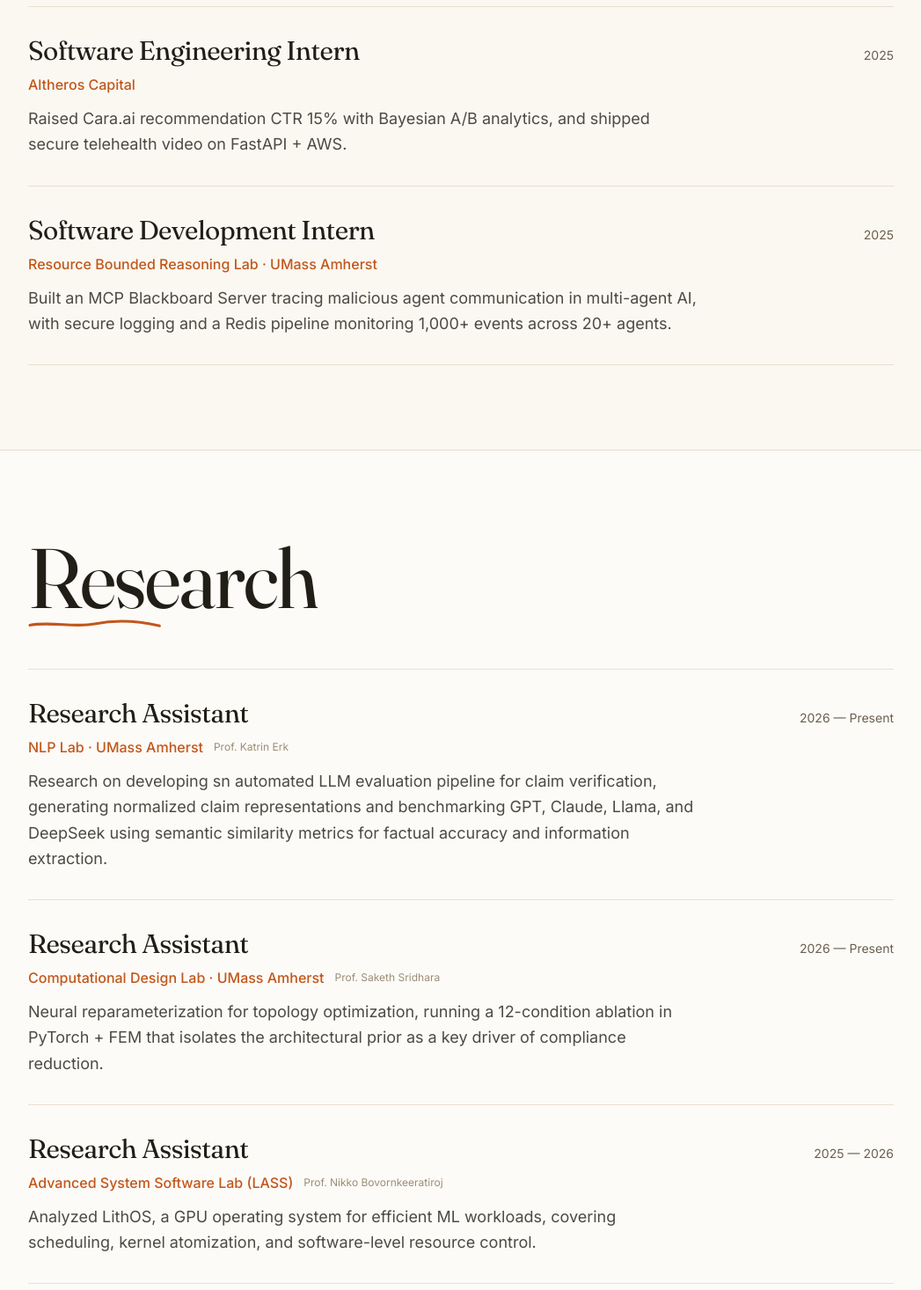
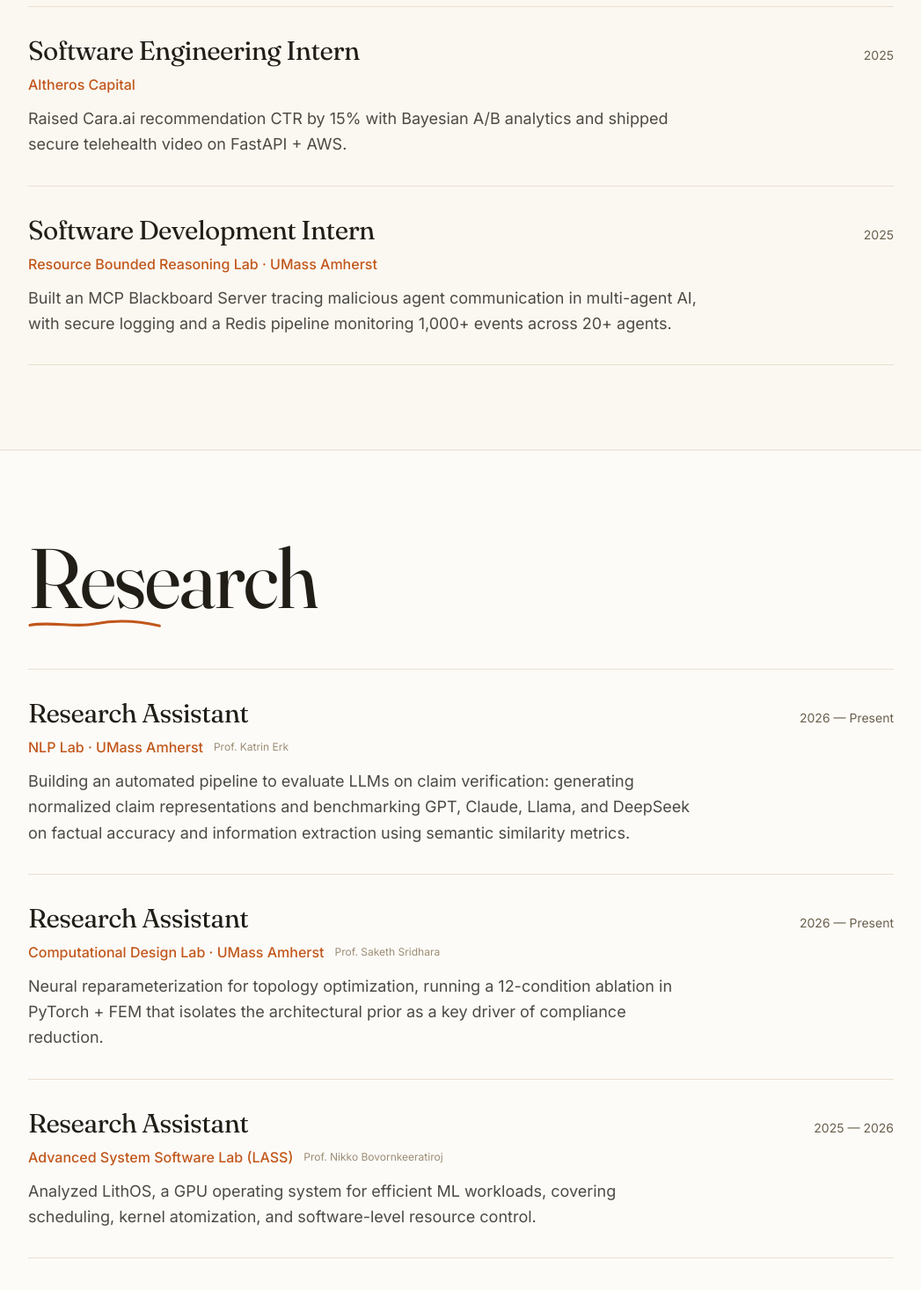
Before and after one commit to himccoder/MyWebsite, a React (Vite) app: page / in a window 1280 px wide. Shown: the part 2080-3546 px from the top of the page at 88% size, without its empty margins (116-1163 px from the left). Built offline with nearby package versions, Linux system fonts and the light colour scheme; no server answers; the HTML template or start-up script is replaced by a standard one.

Commit message:
some refinements

```diff
--- a/src/data/content.js
+++ b/src/data/content.js
@@ -12,6 +12,7 @@
 import cLogo from "../assets/img/logos/c.png";
 
 import utradeThumb from "../assets/img/UTrade_thumbnail.png";
+import brainBoostThumb from "../assets/img/BrainBoost_Thumbnail.png";
 import ticketThumb from "../assets/img/TicketTradingimg.png";
 import neuralThumb from "../assets/img/NeuralComplete.png";
 import ticTacToeThumb from "../assets/img/electictactoeimg.jpg";
@@ -83,7 +84,7 @@
     org: "Altheros Capital",
     dates: "2025",
     summary:
-      "Raised Cara.ai recommendation CTR 15% with Bayesian A/B analytics, and shipped secure telehealth video on FastAPI + AWS.",
+      "Raised Cara.ai recommendation CTR by 15% with Bayesian A/B analytics and shipped secure telehealth video on FastAPI + AWS.",
   },
   {
     role: "Software Development Intern",
@@ -101,7 +102,7 @@
     lab: "NLP Lab · UMass Amherst",
     advisor: "Prof. Katrin Erk",
     dates: "2026 — Present",
-    summary: "Research on developing sn automated LLM evaluation pipeline for claim verification, generating normalized claim representations and benchmarking GPT, Claude, Llama, and DeepSeek using semantic similarity metrics for factual accuracy and information extraction.",
+    summary: "Building an automated pipeline to evaluate LLMs on claim verification: generating normalized claim representations and benchmarking GPT, Claude, Llama, and DeepSeek on factual accuracy and information extraction using semantic similarity metrics.",
   },
   {
     role: "Research Assistant",
@@ -165,7 +166,7 @@
     description:
       "Cognitive-training platform with clinically-grounded brain games and neurologist-ready reports.",
     stack: ["React", "Supabase", "PostgreSQL", "Gemini API"],
-    img: null,
+    img: brainBoostThumb,
     live: "https://brain-boost-eta.vercel.app/",
     badge: "Challenge Winner",
   },
@@ -235,7 +236,7 @@
     org: "National-level player",
     dates: "Ongoing",
     icon: "tennis",
-    note: "Enjoy playing tennis at a national-level",
+    note: "Enjoy playing tennis at a national level.",
   },
 ];
 
```
